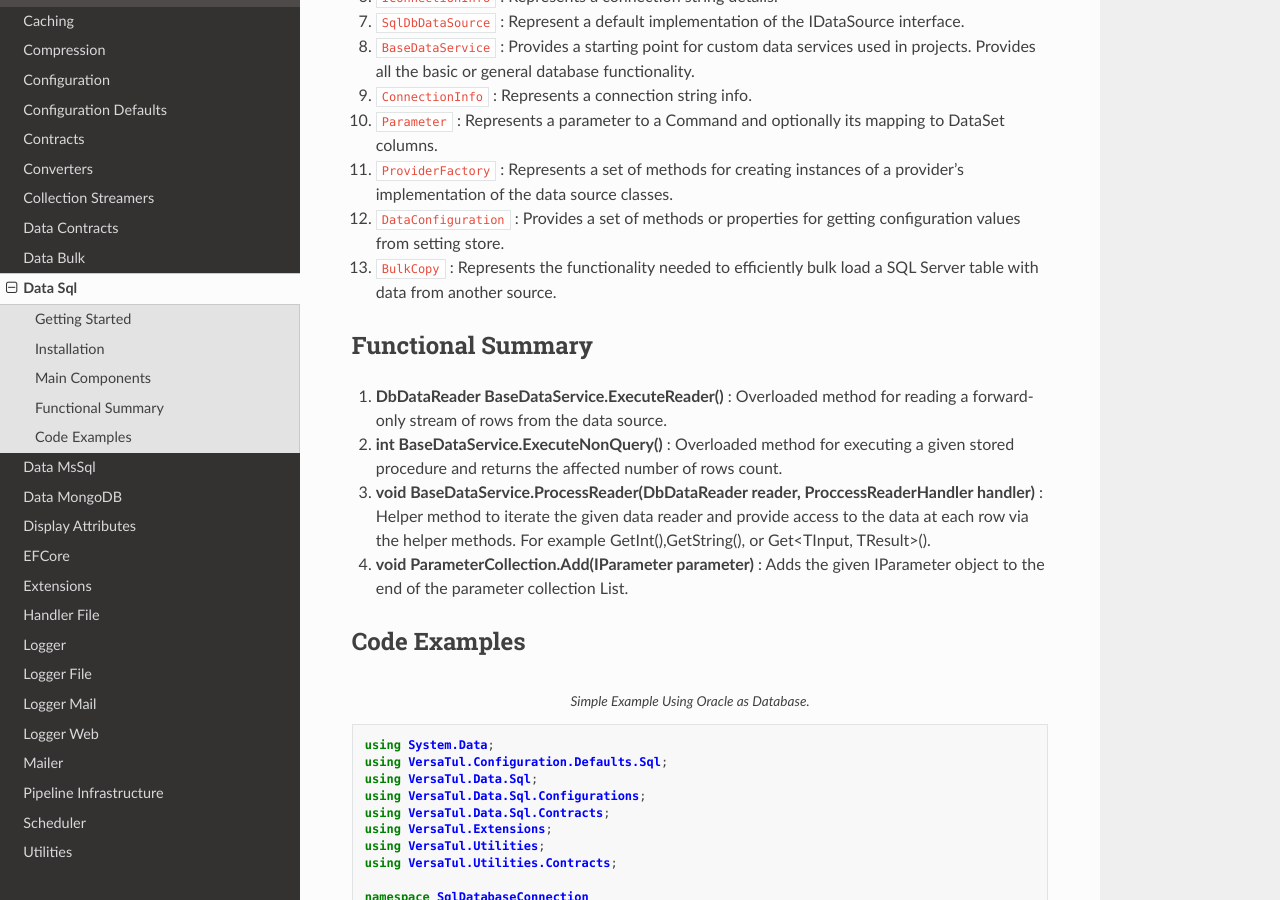
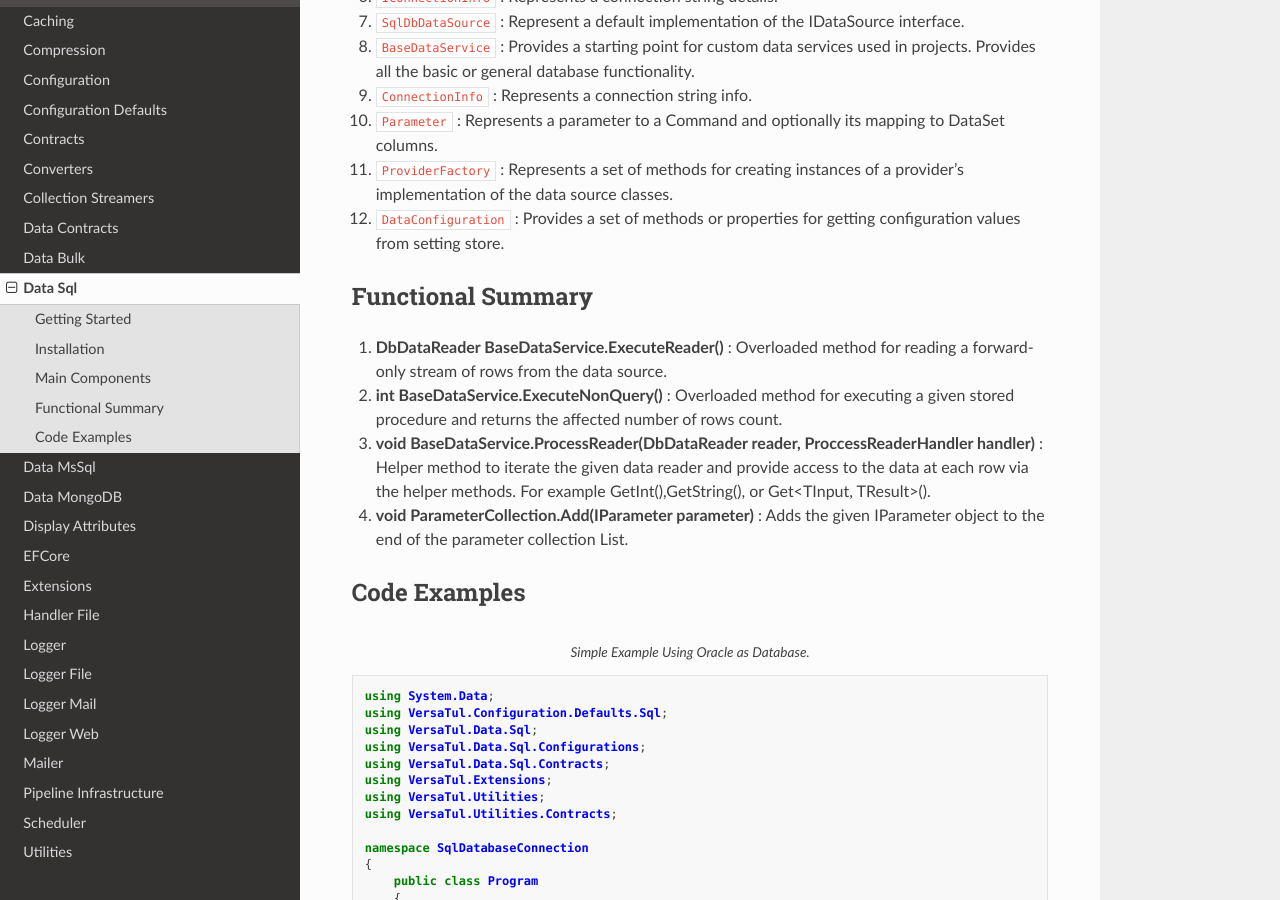
Before and after one commit to BjornWilliams/DocsVersaTul, a Sphinx documentation site: the page built from docs/source/sql.rst, in a window 1280 px wide and 900 px high, scrolled down 799 px. Built offline with Sphinx 7.4.7 and the Read the Docs theme 2.0.0, drawn with Linux system fonts in a browser that asks for light colours.

Commit message:
Update sql.rst

```diff
--- a/docs/source/sql.rst
+++ b/docs/source/sql.rst
@@ -30,7 +30,6 @@ Main Components
 #. ``Parameter`` : Represents a parameter to a Command and optionally its mapping to DataSet columns.
 #. ``ProviderFactory`` : Represents a set of methods for creating instances of a provider's implementation of the data source classes.
 #. ``DataConfiguration`` : Provides a set of methods or properties for getting configuration values from setting store.
-#. ``BulkCopy`` : Represents the functionality needed to efficiently bulk load a SQL Server table with data from another source.
 
 Functional Summary
 ------------------
```
